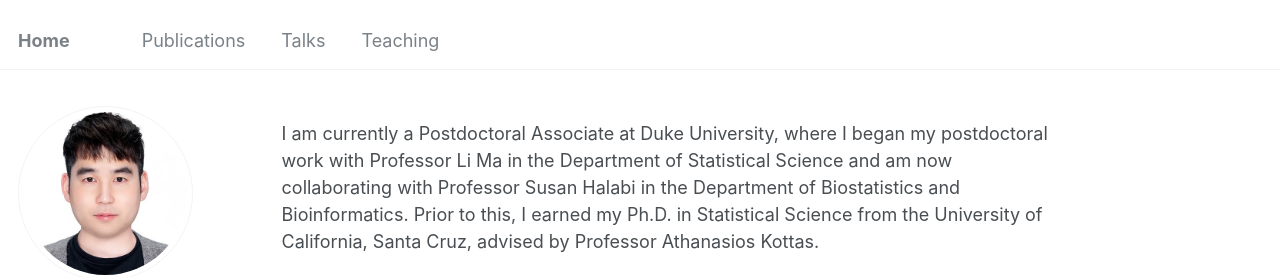
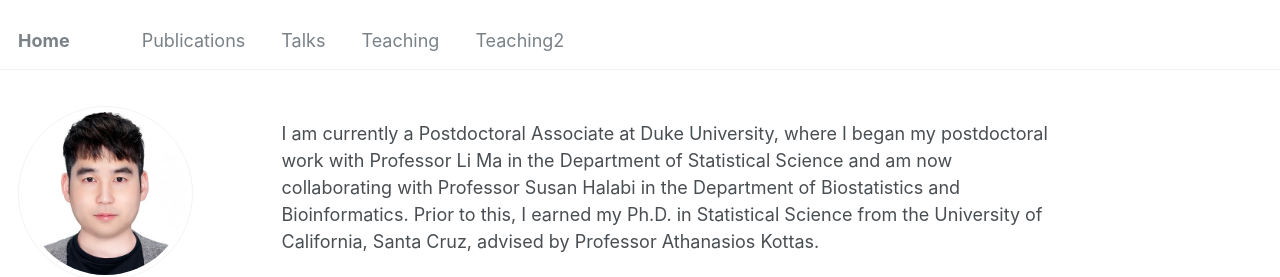
Before and after one commit to HyotaeKim/HyotaeKim.github.io, a Jekyll site: the page built from _pages/about.md, in a window 1280 px wide. Shown: the top 277 px of the page. Built offline with Jekyll 4.4.1, drawn with Linux system fonts in a browser that asks for light colours.

Commit message:
Update navigation.yml

```diff
--- a/_data/navigation.yml
+++ b/_data/navigation.yml
@@ -15,6 +15,11 @@ main:
     # url: /teaching/
     url: /publications/
 
+  - title: "Teaching2"
+    url: /talks/
+
+
+
   # - title: "Portfolio"
   #   url: /portfolio/
 
```
